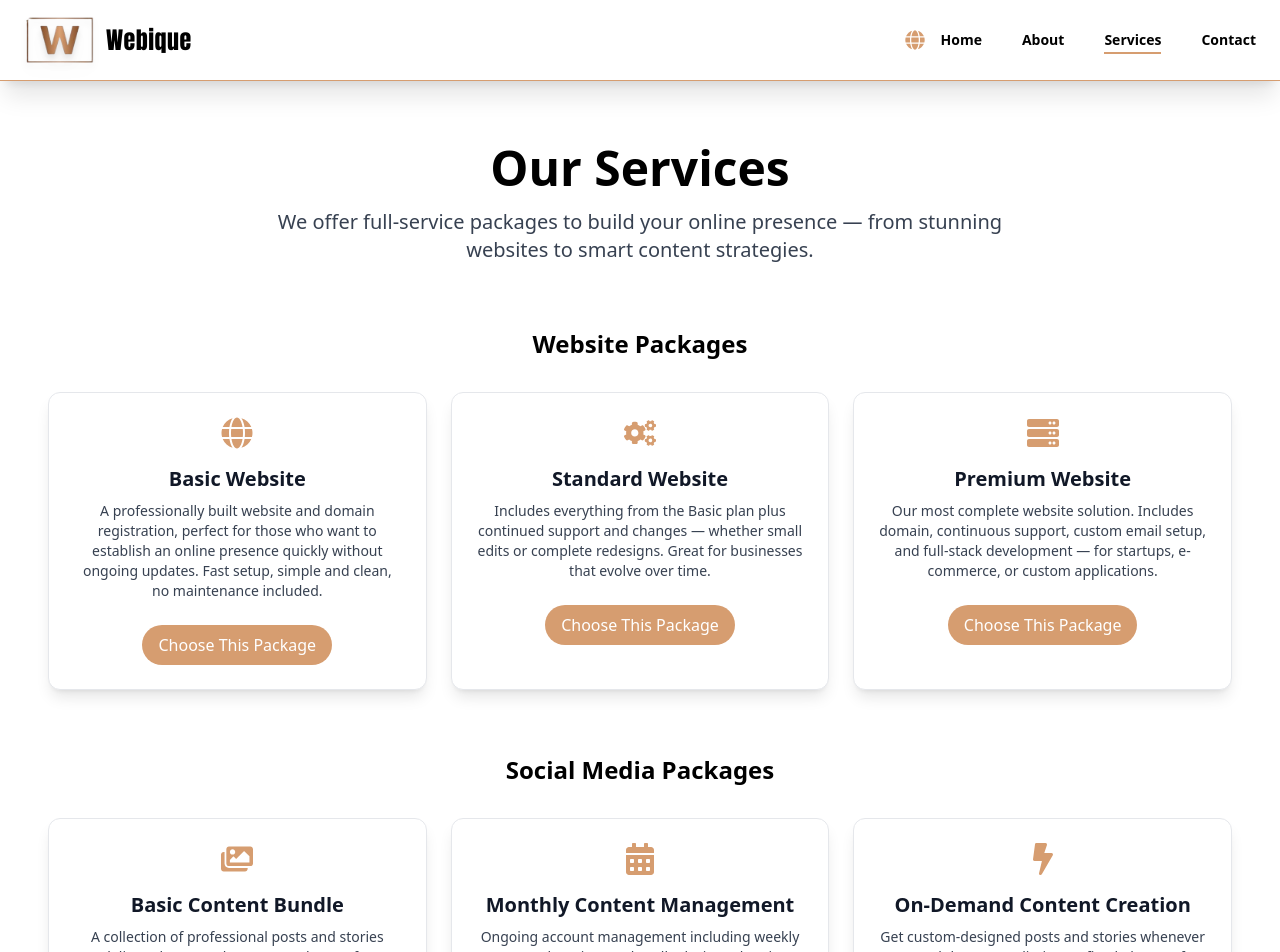
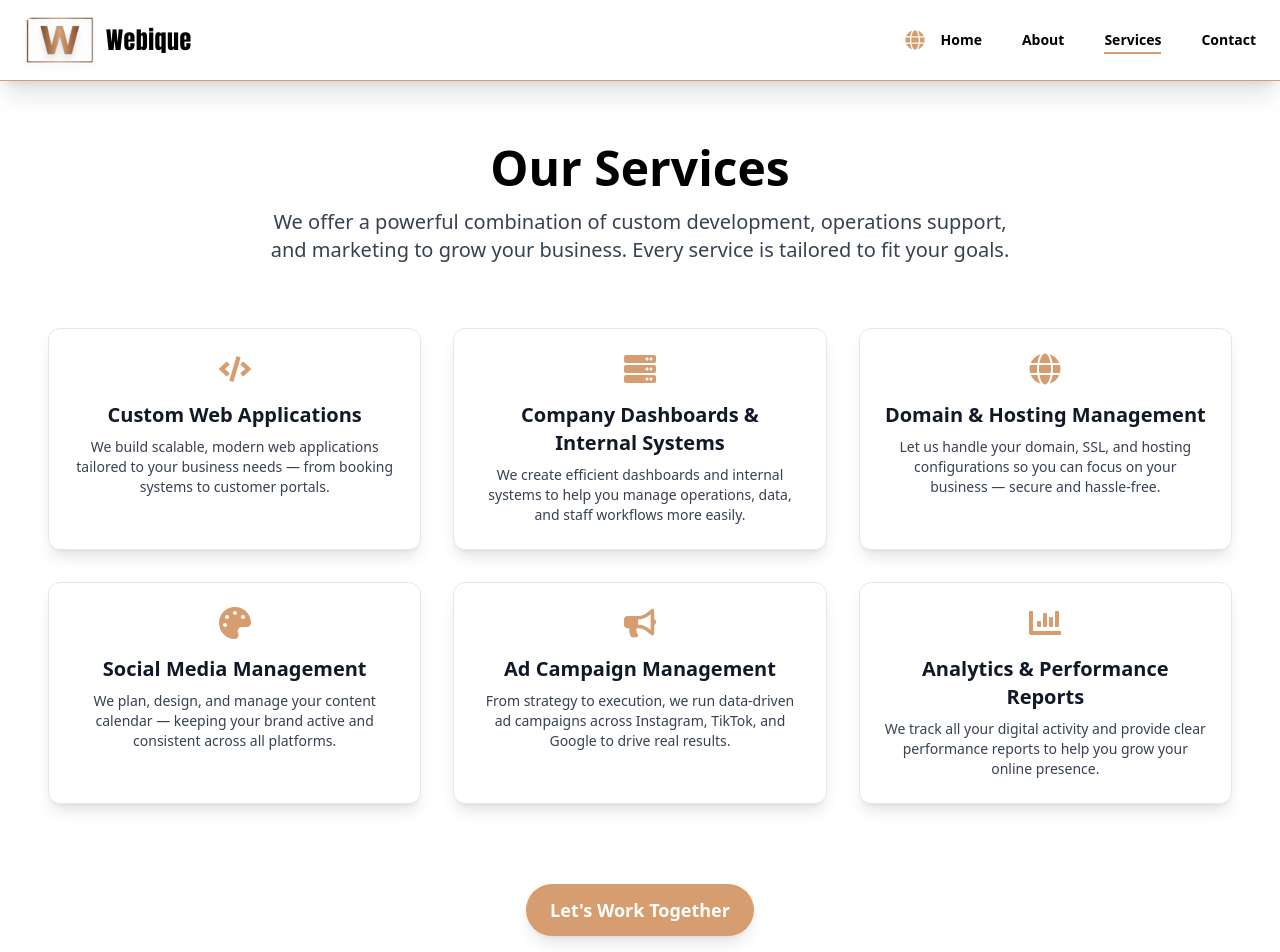
Before and after one commit to Webique/Webique, a React (Vite) app: page /services in a window 1280 px wide. Shown: the top 952 px of the page. Built offline with nearby package versions, Linux system fonts and the light colour scheme.

Commit message:
new services page

```diff
--- a/src/pages/Services.jsx
+++ b/src/pages/Services.jsx
@@ -1,114 +1,64 @@
-// src/pages/Services.jsx
-import React from "react";
+import React, { useState } from "react";
 import { useTranslation } from "react-i18next";
 import { motion } from "framer-motion";
-import {
-  FaGlobe,
-  FaCogs,
-  FaServer,
-  FaImages,
-  FaCalendarAlt,
-  FaBolt
-} from "react-icons/fa";
-import { useNavigate } from "react-router-dom";
+import { FaServer, FaCode, FaGlobe, FaBullhorn, FaPalette, FaChartBar } from "react-icons/fa";
+import ContactPopup from "../components/ContactPopup";
 
 export default function Services() {
   const { t } = useTranslation();
-  const navigate = useNavigate();
+  const [showPopup, setShowPopup] = useState(false);
 
-  const handleSelect = (key) => {
-    navigate(`/form?service=${encodeURIComponent(key)}`);
-  };
-
-  const websiteServices = [
+  const services = [
     {
-      key: "website-basic",
-      title: t("servicesPage.website.basicTitle"),
-      icon: <FaGlobe size={32} />,
-      desc: t("servicesPage.website.basicDesc")
+      title: "Custom Web Applications",
+      icon: <FaCode size={32} />,
+      description: "We build scalable, modern web applications tailored to your business needs — from booking systems to customer portals."
     },
     {
-      key: "website-standard",
-      title: t("servicesPage.website.standardTitle"),
-      icon: <FaCogs size={32} />,
-      desc: t("servicesPage.website.standardDesc")
+      title: "Company Dashboards & Internal Systems",
+      icon: <FaServer size={32} />,
+      description: "We create efficient dashboards and internal systems to help you manage operations, data, and staff workflows more easily."
     },
     {
-      key: "website-premium",
-      title: t("servicesPage.website.premiumTitle"),
-      icon: <FaServer size={32} />,
-      desc: t("servicesPage.website.premiumDesc")
-    }
-  ];
-
-  const socialServices = [
-    {
-      key: "social-basic",
-      title: t("servicesPage.social.basicTitle"),
-      icon: <FaImages size={32} />,
-      desc: t("servicesPage.social.basicDesc")
+      title: "Domain & Hosting Management",
+      icon: <FaGlobe size={32} />,
+      description: "Let us handle your domain, SSL, and hosting configurations so you can focus on your business — secure and hassle-free."
     },
     {
-      key: "social-standard",
-      title: t("servicesPage.social.standardTitle"),
-      icon: <FaCalendarAlt size={32} />,
-      desc: t("servicesPage.social.standardDesc")
+      title: "Social Media Management",
+      icon: <FaPalette size={32} />,
+      description: "We plan, design, and manage your content calendar — keeping your brand active and consistent across all platforms."
     },
     {
-      key: "social-ondemand",
-      title: t("servicesPage.social.ondemandTitle"),
-      icon: <FaBolt size={32} />,
-      desc: t("servicesPage.social.ondemandDesc")
-    }
+      title: "Ad Campaign Management",
+      icon: <FaBullhorn size={32} />,
+      description: "From strategy to execution, we run data-driven ad campaigns across Instagram, TikTok, and Google to drive real results."
+    },
+    {
+      title: "Analytics & Performance Reports",
+      icon: <FaChartBar size={32} />,
+      description: "We track all your digital activity and provide clear performance reports to help you grow your online presence."
+    },
   ];
 
   return (
     <div className="w-full px-6 sm:px-12 py-16 max-w-7xl mx-auto text-black">
-      {/* Hero Section */}
+      {/* Header */}
       <motion.div
         className="text-center mb-16"
         initial={{ opacity: 0, y: 40 }}
         animate={{ opacity: 1, y: 0 }}
         transition={{ duration: 1 }}
       >
-        <h1 className="text-4xl sm:text-5xl font-extrabold mb-4">
-          {t("servicesPage.title")}
-        </h1>
+        <h1 className="text-4xl sm:text-5xl font-extrabold mb-4">Our Services</h1>
         <p className="text-lg sm:text-xl text-gray-700 max-w-3xl mx-auto">
-          {t("servicesPage.subtitle")}
+          We offer a powerful combination of custom development, operations support, and marketing to grow your business. Every service is tailored to fit your goals.
         </p>
       </motion.div>
 
-      {/* Website Services */}
-      <Section
-        title={t("servicesPage.website.title")}
-        items={websiteServices}
-        onSelect={handleSelect}
-      />
-
-      {/* Social Media Services */}
-      <Section
-        title={t("servicesPage.social.title")}
-        items={socialServices}
-        onSelect={handleSelect}
-      />
-    </div>
-  );
-}
-
-// 🔁 Reusable Section Component
-function Section({ title, items, onSelect }) {
-  return (
-    <motion.div
-      className="mb-16"
-      initial={{ opacity: 0 }}
-      whileInView={{ opacity: 1 }}
-      transition={{ duration: 1 }}
-      viewport={{ once: true }}
-    >
-      <h2 className="text-2xl font-bold text-center mb-8">{title}</h2>
-      <div className="grid grid-cols-1 sm:grid-cols-3 gap-6">
-        {items.map((service, idx) => (
+      {/* Services Grid */}
+      <div className="grid grid-cols-1 sm:grid-cols-2 lg:grid-cols-3 gap-8 mb-20">
+        {services.map((service, idx) => (
           <motion.div
             key={idx}
             whileHover={{ scale: 1.05 }}
@@ -116,16 +66,28 @@ function Section({ title, items, onSelect }) {
           >
             <div className="text-accent mb-4 flex justify-center">{service.icon}</div>
             <h3 className="text-xl font-semibold mb-2 text-gray-900">{service.title}</h3>
-            <p className="text-sm text-gray-700 mb-4">{service.desc}</p>
-            <button
-              onClick={() => onSelect(service.key)}
-              className="mt-2 px-4 py-2 bg-accent text-white rounded-full hover:scale-105 transition-transform"
-            >
-              Choose This Package
-            </button>
+            <p className="text-sm text-gray-700">{service.description}</p>
           </motion.div>
         ))}
       </div>
-    </motion.div>
+
+      {/* CTA Button */}
+      <motion.div
+        className="text-center"
+        initial={{ opacity: 0, y: 20 }}
+        whileInView={{ opacity: 1, y: 0 }}
+        transition={{ delay: 0.2, duration: 0.8 }}
+        viewport={{ once: true }}
+      >
+        <button
+          onClick={() => setShowPopup(true)}
+          className="px-6 py-3 bg-accent text-white rounded-full shadow-lg font-semibold text-lg hover:scale-105 transition-transform duration-300"
+        >
+          Let's Work Together
+        </button>
+      </motion.div>
+
+      {showPopup && <ContactPopup onClose={() => setShowPopup(false)} />}
+    </div>
   );
 }
```
